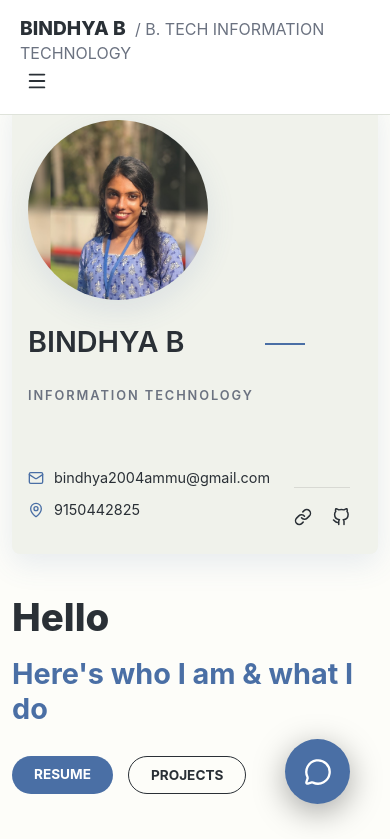
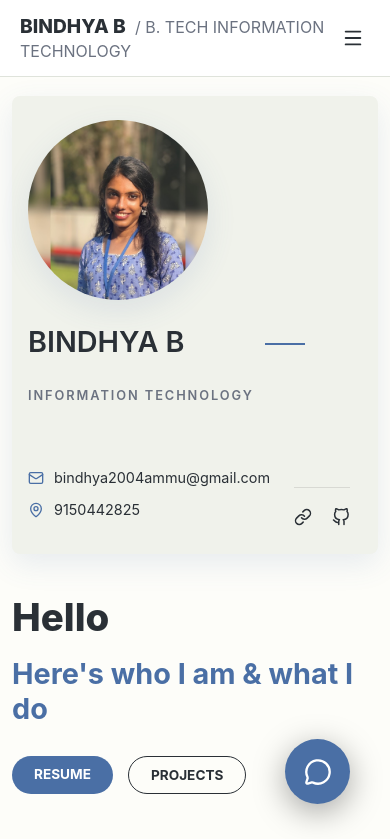
Before and after one commit to bindhya0805/Portfolio-Website, a Next.js app: page / in a window 390 px wide. Shown: the top 839 px of the page. Built offline with nearby package versions, Linux system fonts and the light colour scheme.

Commit message:
Made it responsive

```diff
--- a/src/app/globals.css
+++ b/src/app/globals.css
@@ -227,8 +227,7 @@ h2 {
 ================================ */
 .portfolio-header {
   display: flex;
-  justify-content: space-between;
-  align-items: center;
+  flex-direction: column;
   padding: 20px 60px;
   width: 100%;
   position: fixed;
@@ -238,7 +237,14 @@ h2 {
   background: var(--card-bg);
   backdrop-filter: blur(10px);
   border-bottom: 1px solid var(--card-border);
-  flex-wrap: wrap;
+}
+
+/* Always a single row: brand left, nav/hamburger right */
+.header-top-row {
+  display: flex;
+  justify-content: space-between;
+  align-items: center;
+  width: 100%;
 }
 
 .header-brand p {
@@ -355,7 +361,7 @@ h2 {
 @media (max-width: 768px) {
   /* Header */
   .portfolio-header {
-    padding: 16px 20px;
+    padding: 14px 20px;
   }
 
   .header-nav-desktop {
--- a/src/components/NavHeader.tsx
+++ b/src/components/NavHeader.tsx
@@ -10,7 +10,8 @@ export default function NavHeader() {
 
   return (
     <header className="portfolio-header">
-      {/* Brand */}
+      {/* Always-visible top row: brand (left) + desktop nav / hamburger (right) */}
+      <div className="header-top-row">
         <div className="header-brand">
           <p>
             BINDHYA B{" "}
@@ -35,8 +36,9 @@ export default function NavHeader() {
         >
           {menuOpen ? <X size={22} /> : <Menu size={22} />}
         </button>
+      </div>
 
-      {/* Mobile navigation drawer */}
+      {/* Mobile navigation drawer — full-width row below the top bar */}
       {menuOpen && (
         <nav className="header-nav-mobile">
           <a href="#about" className="nav-link" onClick={close}>ABOUT ME</a>
```
Lines whose indentation alone changed are shown as unchanged.
